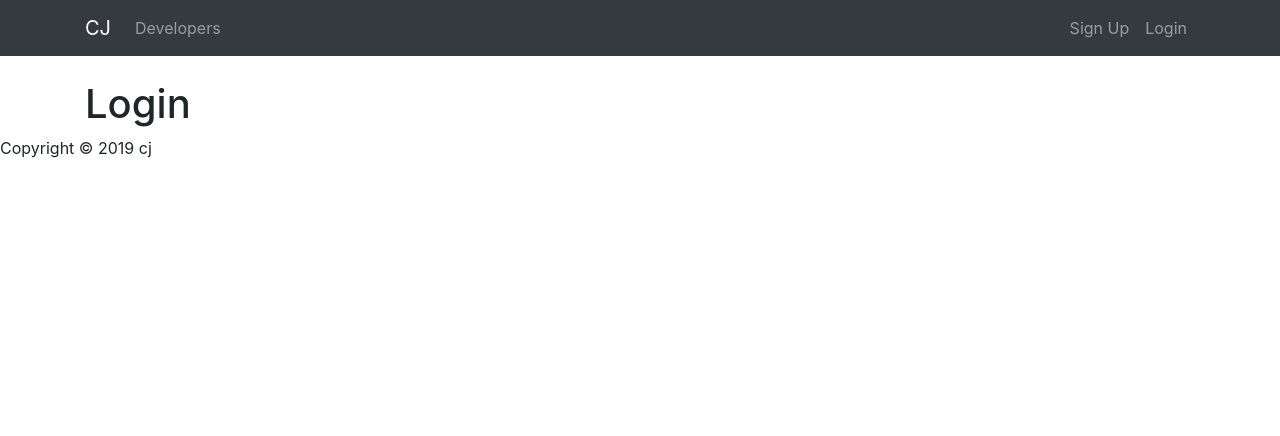
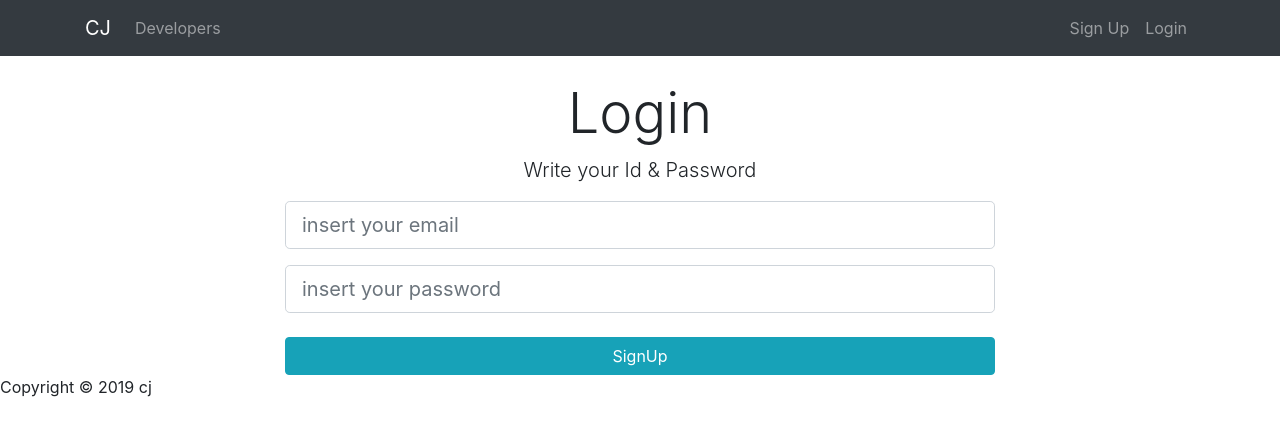
Before and after one commit to park-chang-jin/blog, a React (Create React App) app in the folder client/: page /login in a window 1280 px wide. Shown: the top 436 px of the page. Built offline with nearby package versions, Linux system fonts and the light colour scheme.

Commit message:
Login Form

```diff
--- a/client/package.json
+++ b/client/package.json
@@ -3,6 +3,7 @@
   "version": "0.1.0",
   "private": true,
   "dependencies": {
+    "axios": "^0.19.0",
     "react": "^16.9.0",
     "react-dom": "^16.9.0",
     "react-router-dom": "^5.0.1",
--- a/client/src/Components/auth/Login.js
+++ b/client/src/Components/auth/Login.js
@@ -1,11 +1,72 @@
 import React, { Component } from 'react';
 
 class Login extends Component {
+
+    constructor() {
+        super();
+        this.state = {
+            email: '',
+            password: '',
+            errors: {}
+        };
+
+        this.onChange = this.onChange.bind(this);
+        this.onSubmit = this.onSubmit.bind(this);
+    }
+
+    onChange(e) {
+        this.setState({ [e.target.name]: e.target.value })
+    }
+
+    onSubmit(e) {
+        e.preventDefault();
+
+        const newUser = {
+            email: this.state.email,
+            password: this.state.password
+        };
+
+        console.log(newUser);
+
+    }
+
     render() {
 
         return (
-            <div>
-                <h1>Login</h1>
+            <div className="register">
+                <div className="container">
+                    <div className="row">
+                        <div className="col-md-8 m-auto">
+                            <h1 className="display-4 text-center">Login</h1>
+                            <p className="lead text-center">
+                                Write your Id & Password
+                            </p>
+                            <form onSubmit={this.onSubmit}>
+                                <div className="form-group">
+                                    <input
+                                        type="email"
+                                        className="form-control form-control-lg"
+                                        placeholder="insert your email"
+                                        name="email"
+                                        value={this.state.email}
+                                        onChange={this.onChange}
+                                    />
+                                </div>
+                                <div className="form-group">
+                                    <input
+                                        type="password"
+                                        className="form-control form-control-lg"
+                                        placeholder="insert your password"
+                                        name="password"
+                                        value={this.state.password}
+                                        onChange={this.onChange}
+                                    />
+                                </div>
+                                <input type="submit" className="btn btn-info btn-block mt-4" value="Login" value="SignUp"/>
+                            </form>
+                        </div>
+                    </div>
+                </div>
             </div>
         );
 
```
Also changed, not shown: 1 other file (tests, documents, lock files or other folders).
